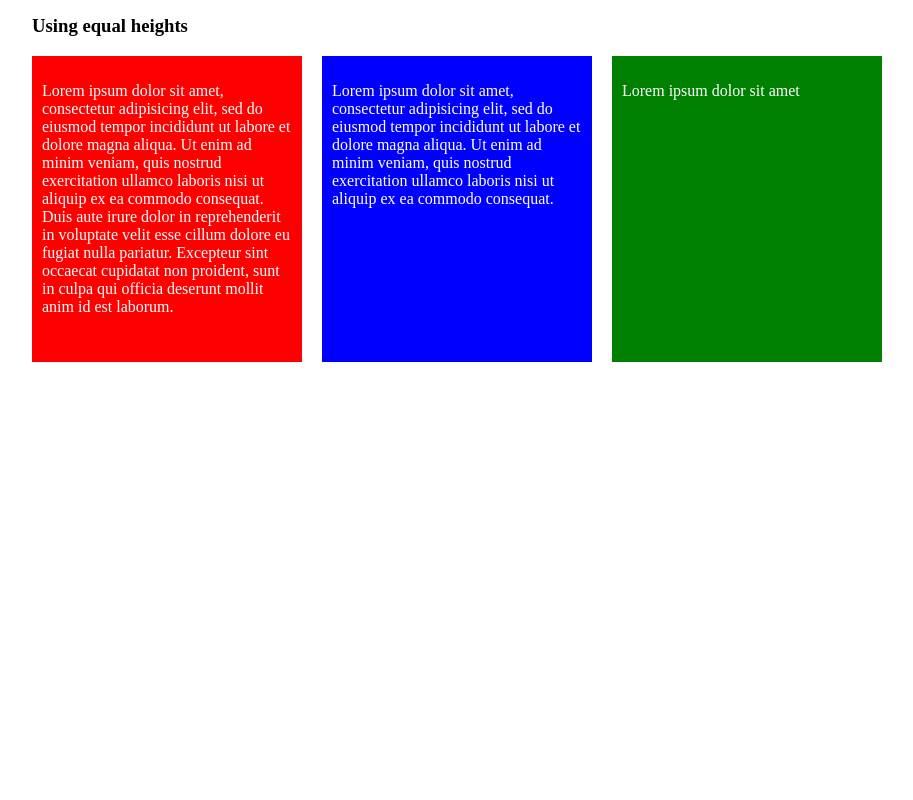
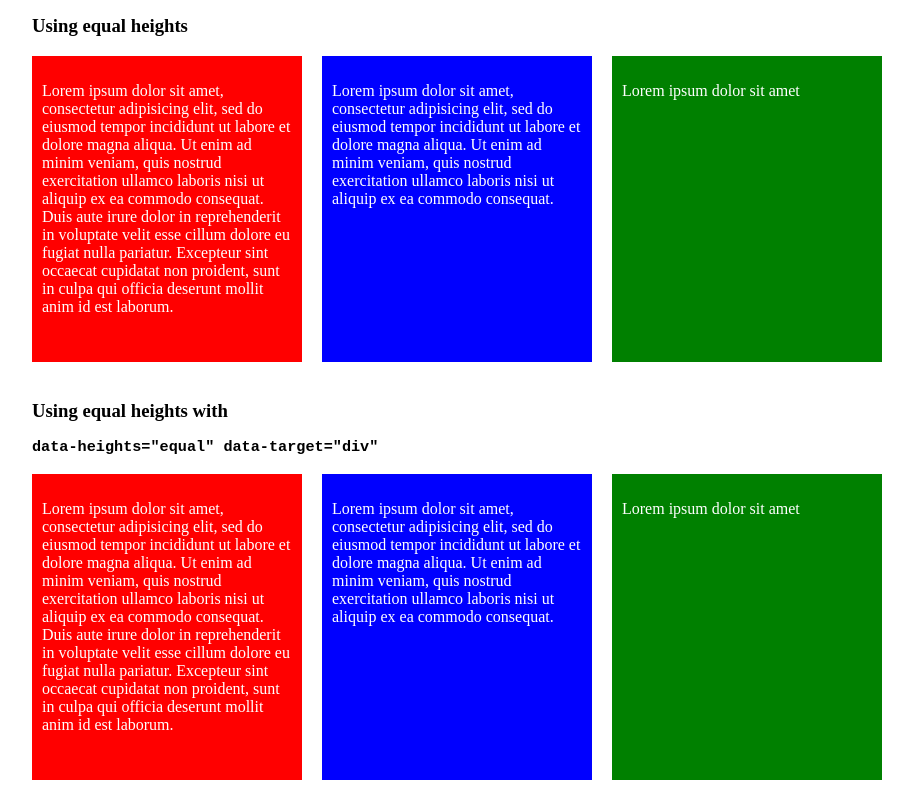
Before and after one commit to mattbanks/jQuery.equalHeights, a plain HTML site: page example/example.html in a window 1280 px wide. Shown: the part 516-1316 px from the top of the page, without its empty margins (128-1041 px from the left). Before the commit the page ends 918 px from the top, so only its background shows below. Drawn offline with Linux system fonts and the light colour scheme.

Commit message:
Add support for initializing the plugin with data attributes data-heights="equal" and targets data-targets="div"

```diff
--- a/example/example.html
+++ b/example/example.html
@@ -46,8 +46,21 @@
 		</div>
 	</div>
 
+	<div data-heights="equal" data-targets="div" class="clearfix">
+		<h3>Using equal heights with <pre>data-heights="equal" data-target="div"</pre></h3>
+		<div class="column1">
+			<p>Lorem ipsum dolor sit amet, consectetur adipisicing elit, sed do eiusmod tempor incididunt ut labore et dolore magna aliqua. Ut enim ad minim veniam, quis nostrud exercitation ullamco laboris nisi ut aliquip ex ea commodo consequat. Duis aute irure dolor in reprehenderit in voluptate velit esse cillum dolore eu fugiat nulla pariatur. Excepteur sint occaecat cupidatat non proident, sunt in culpa qui officia deserunt mollit anim id est laborum.</p>
+		</div>
+		<div class="column2">
+			<p>Lorem ipsum dolor sit amet, consectetur adipisicing elit, sed do eiusmod tempor incididunt ut labore et dolore magna aliqua. Ut enim ad minim veniam, quis nostrud exercitation ullamco laboris nisi ut aliquip ex ea commodo consequat.</p>
+		</div>
+		<div class="column3">
+			<p>Lorem ipsum dolor sit amet</p>
+		</div>
+	</div>
+
 	<script src="jquery-1.7.2.min.js"></script>
-	<script src="../jquery.equalheights.min.js"></script>
+	<script src="../jquery.equalheights.js"></script>
 	<script>
 		$('#equalheight div').equalHeights();
 	</script>
--- a/jquery.equalheights.js
+++ b/jquery.equalheights.js
@@ -23,4 +23,8 @@
         return $this.height(maxHeight);
     };
 
+    // auto-initialize plugin
+    var target = $('[data-heights="equal"]').attr('data-targets'), init = '[data-heights="equal"] ' + target;
+    $(init).equalHeights();
+
 })(jQuery);
```
Lines whose indentation alone changed are shown as unchanged.
